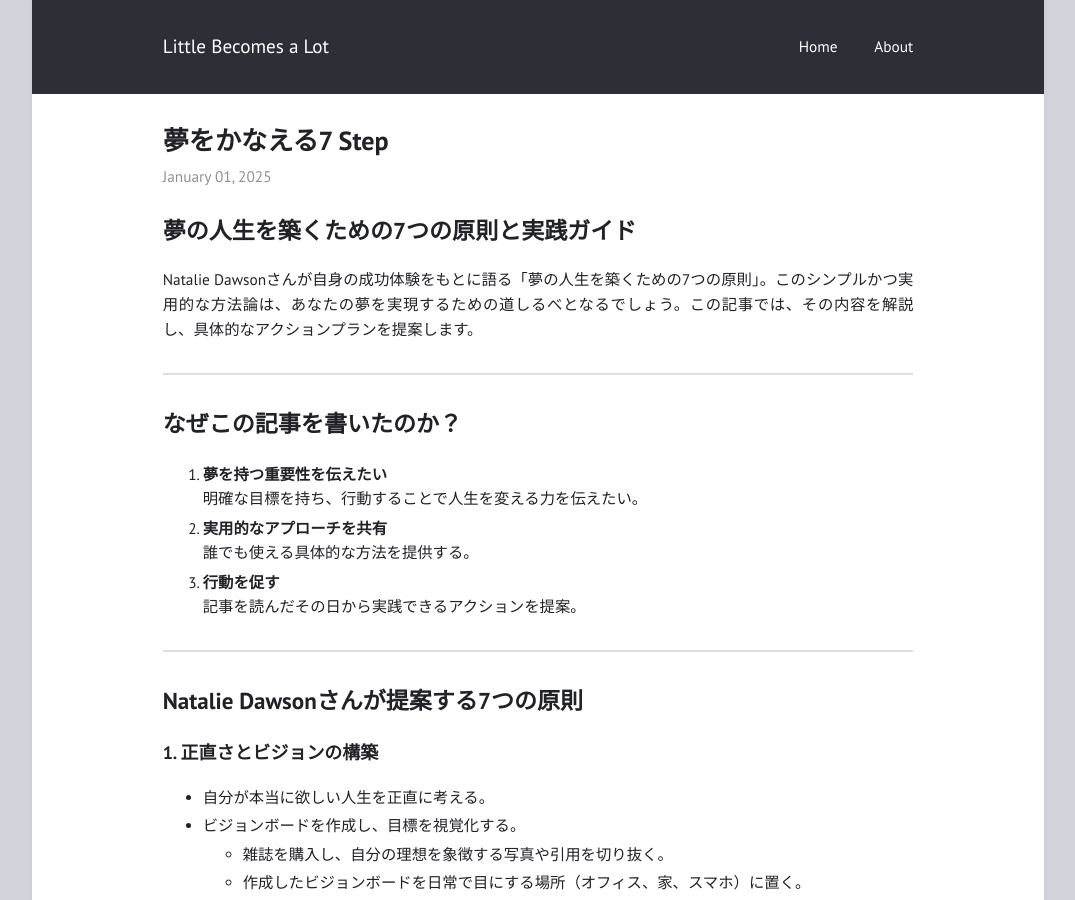
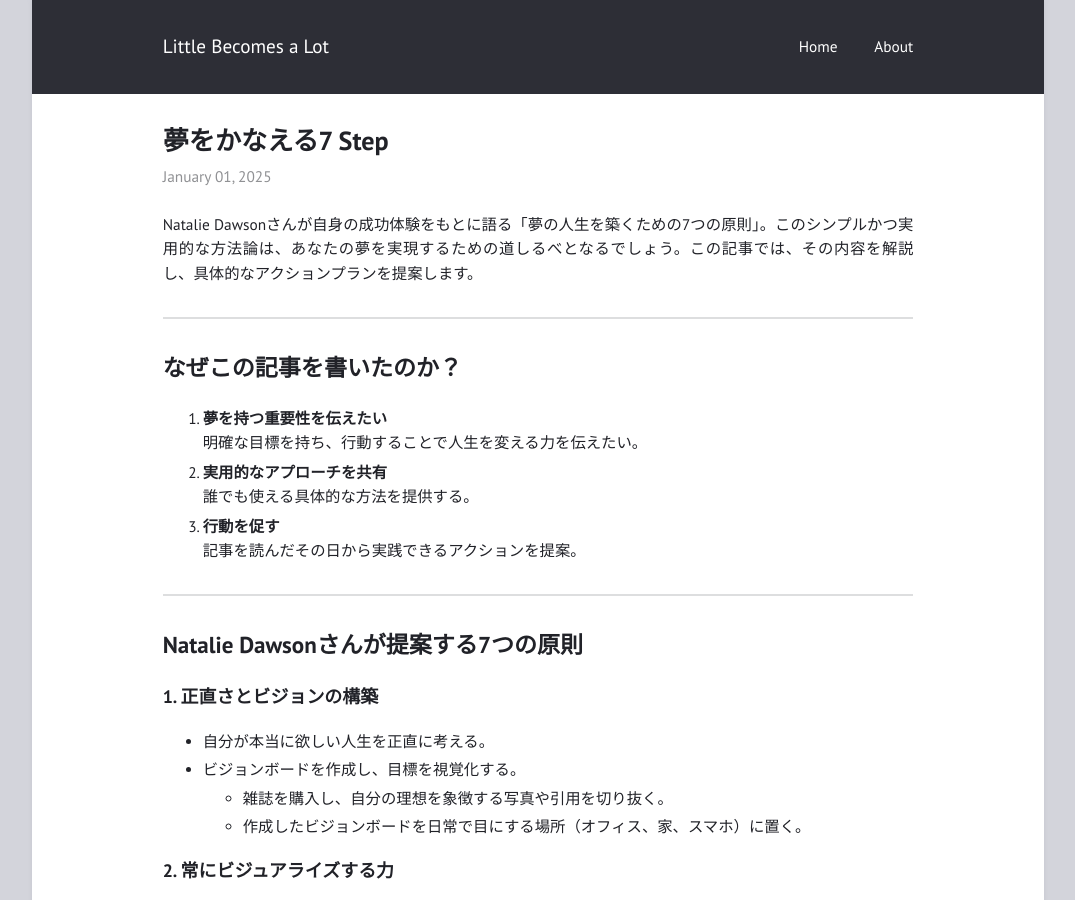
Before and after one commit to shin8mths/Blog_Little-Becomes-a-Lot, a Jekyll site: the page built from _posts/2025-01-01-7Steps-to-Building-Your-Dream-Life.md, in a window 1280 px wide and 900 px high. Shown: the whole window, without its empty margins (102-1177 px from the left). Built offline with Jekyll 4.4.1, drawn with Linux system fonts in a browser that asks for light colours.

Commit message:
Update 2025-01-01-7Steps-to-Building-Your-Dream-Life.md

```diff
--- a/_posts/2025-01-01-7Steps-to-Building-Your-Dream-Life.md
+++ b/_posts/2025-01-01-7Steps-to-Building-Your-Dream-Life.md
@@ -3,7 +3,6 @@ title: "夢をかなえる7 Step"
 layout: post
 ---
 
-# 夢の人生を築くための7つの原則と実践ガイド
 Natalie Dawsonさんが自身の成功体験をもとに語る「夢の人生を築くための7つの原則」。このシンプルかつ実用的な方法論は、あなたの夢を実現するための道しるべとなるでしょう。この記事では、その内容を解説し、具体的なアクションプランを提案します。
 
 
```
